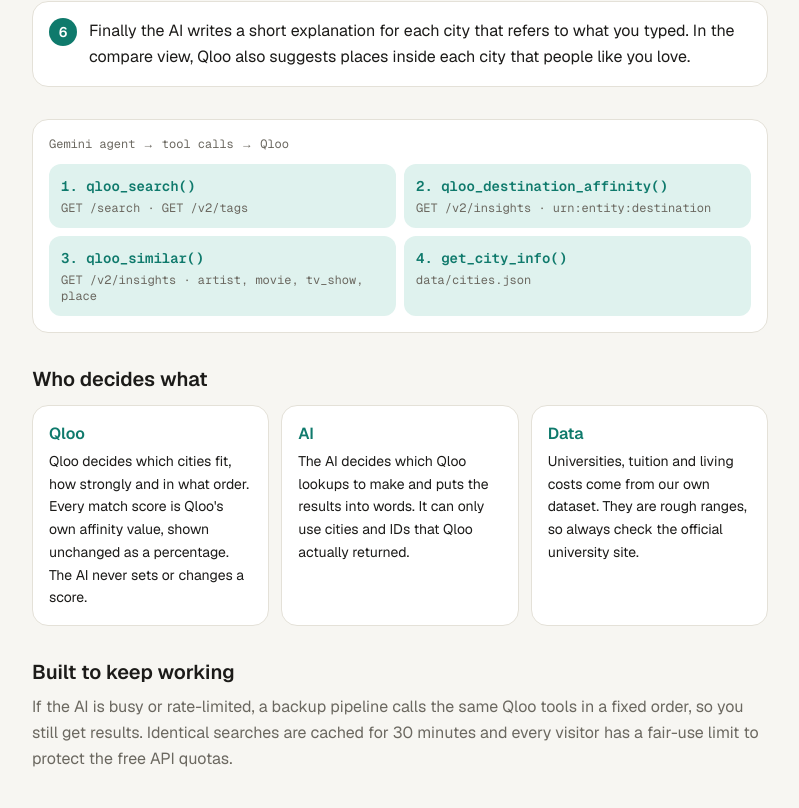
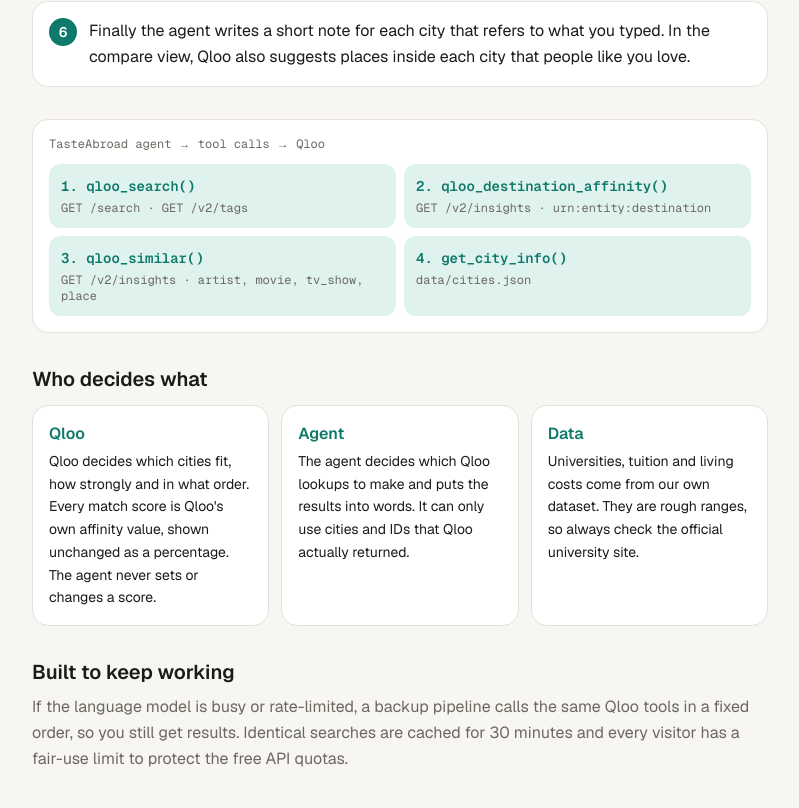
Before and after one commit to Devvzz/tasteabroad, a Next.js app: page /about in a window 1280 px wide. Shown: the part 767-1575 px from the top of the page, without its empty margins (240-1039 px from the left). Built offline with nearby package versions, Linux system fonts and the light colour scheme.

Commit message:
Reword agent texts and drop star icons

```diff
--- a/components/AboutContent.tsx
+++ b/components/AboutContent.tsx
@@ -46,7 +46,7 @@
       </section>
 
       <section aria-label="Agent tools" className="rounded-2xl border border-line bg-card p-4">
-        <p className="mb-3 font-mono text-xs text-muted">Gemini agent → tool calls → Qloo</p>
+        <p className="mb-3 font-mono text-xs text-muted">TasteAbroad agent → tool calls → Qloo</p>
         <ol className="grid gap-2 sm:grid-cols-2">
           {FLOW.map((step, i) => (
             <li key={step.tool} className="rounded-xl bg-accent-soft p-3">
@@ -64,7 +64,7 @@
         <dl className="grid gap-3 sm:grid-cols-3">
           {[
             ["Qloo", "about.roleQloo"],
-            ["AI", "about.roleAi"],
+            ["Agent", "about.roleAi"],
             ["Data", "about.roleData"],
           ].map(([label, key]) => (
             <div key={key} className="rounded-2xl border border-line bg-card p-4">
--- a/components/AlsoLiked.tsx
+++ b/components/AlsoLiked.tsx
@@ -20,7 +20,9 @@
               // eslint-disable-next-line @next/next/no-img-element
               <img src={item.imageUrl} alt="" className="size-10 shrink-0 rounded-lg object-cover" loading="lazy" />
             ) : (
-              <span className="flex size-10 shrink-0 items-center justify-center rounded-lg bg-accent-soft text-accent">★</span>
+              <span className="flex size-10 shrink-0 items-center justify-center rounded-lg bg-accent-soft font-semibold text-accent" aria-hidden>
+                {item.name.charAt(0)}
+              </span>
             )}
             <span className="min-w-0">
               <span className="block truncate font-medium">{item.name}</span>
--- a/components/TasteApp.tsx
+++ b/components/TasteApp.tsx
@@ -390,7 +390,6 @@
         </div>
 
         <p className="rounded-xl border border-accent/40 bg-accent-soft p-3 text-sm">
-          <span aria-hidden>★ </span>
           {t("results.scoreNote")}
         </p>
 
--- a/messages/en.json
+++ b/messages/en.json
@@ -42,7 +42,7 @@
     "similar": "Finding what people like you also like...",
     "cities": "Finding universities and costs...",
     "explain": "Writing why each city fits you...",
-    "fallback": "The AI is busy, switching to the backup pipeline..."
+    "fallback": "Busy right now, switching to the quick route..."
   },
   "results": {
     "title": "Your best-fit cities",
@@ -64,7 +64,7 @@
     "trace": "Agent trace ({count} tool calls)",
     "studyHere": "You can study here in {langs}",
     "scoreBy": "Score from Qloo",
-    "scoreNote": "Every match score comes straight from Qloo's taste data, not from the AI. The AI only chooses what to look up and writes the explanations."
+    "scoreNote": "Every match score comes straight from Qloo's taste data, unchanged. Our agent only decides what to look up and writes the notes."
   },
   "compare": {
     "select": "Compare",
@@ -91,7 +91,7 @@
   "notes": {
     "filtersRelaxed": "No city matched all your filters, so we relaxed the strictest ones (budget first, region last).",
     "nearestFallback": "Qloo had no direct score for our city list, so these are our cities closest to Qloo's top destinations for you.",
-    "llmFallback": "The AI writer was unavailable, so the explanations come straight from Qloo data.",
+    "llmFallback": "Quick mode: the notes below come straight from Qloo's data.",
     "unresolved": "Qloo didn't recognise: {items}."
   },
   "errors": {
@@ -113,17 +113,17 @@
     "intro": "Rankings and price tell you where you could study. TasteAbroad answers the three questions that decide whether you will be happy there: will the culture of the city feel like home, can you study in a language you speak, and can you afford it?",
     "stepsTitle": "What happens when you press the button",
     "step1": "You type what you love: artists, films, shows, food, hobbies, brands or places.",
-    "step2": "An AI agent (Google Gemini) reads your list and calls tools. First it looks up every like on Qloo: a specific name becomes a Qloo entity (Dua Lipa, Studio Ghibli), a genre or hobby becomes a Qloo tag (techno, street food, hiking).",
+    "step2": "The TasteAbroad agent (built on Google Gemini) reads your list and calls tools. First it looks up every like on Qloo: a specific name becomes a Qloo entity (Dua Lipa, Studio Ghibli), a genre or hobby becomes a Qloo tag (techno, street food, hiking).",
     "step3": "With those signals the agent asks Qloo's taste graph to score {count} university cities worldwide by taste affinity, and also fetches Qloo's top destinations around the world.",
     "step4": "It asks Qloo what else people with the same taste like (music, films, TV, places).",
     "step5": "It reads our curated data for the best cities: well-known universities, typical international tuition, a monthly student budget and the languages you can study in.",
-    "step6": "Finally the AI writes a short explanation for each city that refers to what you typed. In the compare view, Qloo also suggests places inside each city that people like you love.",
+    "step6": "Finally the agent writes a short note for each city that refers to what you typed. In the compare view, Qloo also suggests places inside each city that people like you love.",
     "roleTitle": "Who decides what",
-    "roleQloo": "Qloo decides which cities fit, how strongly and in what order. Every match score is Qloo's own affinity value, shown unchanged as a percentage. The AI never sets or changes a score.",
-    "roleAi": "The AI decides which Qloo lookups to make and puts the results into words. It can only use cities and IDs that Qloo actually returned.",
+    "roleQloo": "Qloo decides which cities fit, how strongly and in what order. Every match score is Qloo's own affinity value, shown unchanged as a percentage. The agent never sets or changes a score.",
+    "roleAi": "The agent decides which Qloo lookups to make and puts the results into words. It can only use cities and IDs that Qloo actually returned.",
     "roleData": "Universities, tuition and living costs come from our own dataset. They are rough ranges, so always check the official university site.",
     "reliabilityTitle": "Built to keep working",
-    "reliability": "If the AI is busy or rate-limited, a backup pipeline calls the same Qloo tools in a fixed order, so you still get results. Identical searches are cached for 30 minutes and every visitor has a fair-use limit to protect the free API quotas.",
+    "reliability": "If the language model is busy or rate-limited, a backup pipeline calls the same Qloo tools in a fixed order, so you still get results. Identical searches are cached for 30 minutes and every visitor has a fair-use limit to protect the free API quotas.",
     "limitsTitle": "What the results do not mean",
     "limits": "Qloo describes what groups of people with similar tastes enjoy. A high score is not a prediction about you, and it says nothing about admission chances, visas or safety.",
     "privacyTitle": "Privacy",
```
